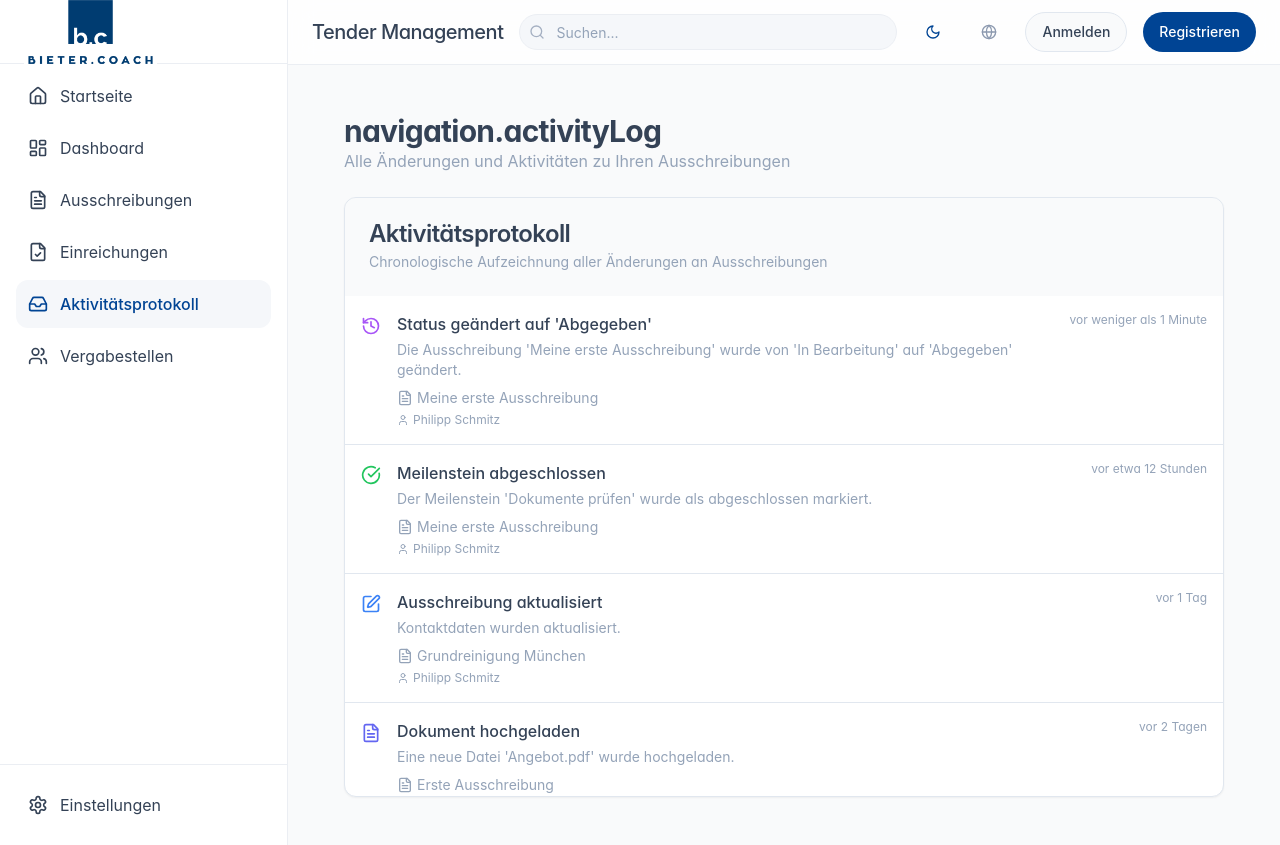
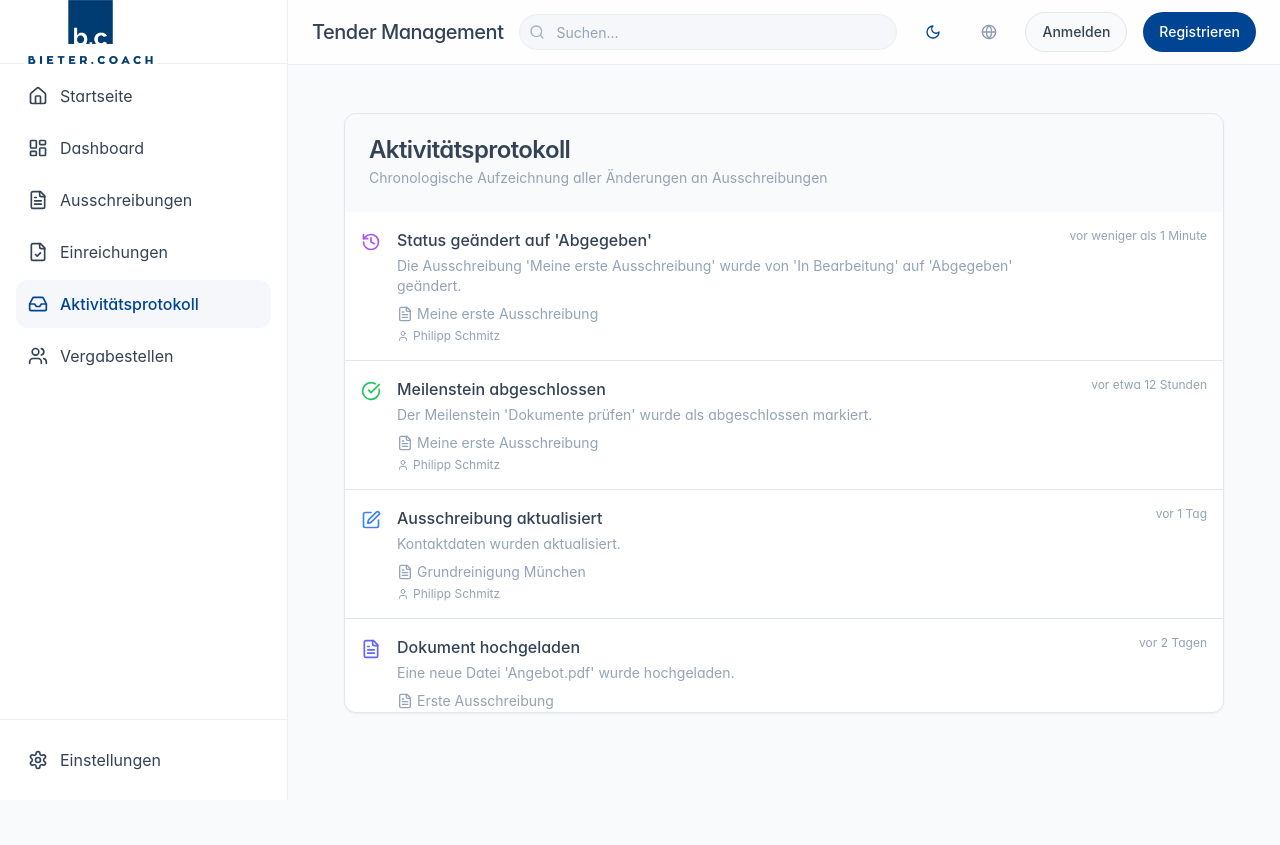
Before and after one commit to pspplus/bieter-cockpit, a React (Vite) app: page /messages in a window 1280 px wide. After the commit the page ends 800 px from the top, so only its background shows below. Built offline with nearby package versions, Linux system fonts and the light colour scheme; a web font is replaced by a local one.

Commit message:
Remove obsolete text
Removes the "navigation.activityLog" heading and associated text from the /messages page and adjusts the position of the "Aktivitätsprotokoll" section.

```diff
--- a/src/pages/MessagesPage.tsx
+++ b/src/pages/MessagesPage.tsx
@@ -33,14 +33,6 @@ const MessagesPage = () => {
   return (
     <Layout>
       <div className="container mx-auto py-6">
-        <div className="space-y-6">
-          <div>
-            <h1 className="text-3xl font-bold tracking-tight">{t("navigation.activityLog")}</h1>
-            <p className="text-muted-foreground">
-              Alle Änderungen und Aktivitäten zu Ihren Ausschreibungen
-            </p>
-          </div>
-
         <Card className="overflow-hidden">
           <CardHeader className="bg-muted/50">
             <CardTitle>Aktivitätsprotokoll</CardTitle>
@@ -67,7 +59,6 @@ const MessagesPage = () => {
           </CardContent>
         </Card>
       </div>
-      </div>
     </Layout>
   );
 };
```
Lines whose indentation alone changed are shown as unchanged.
